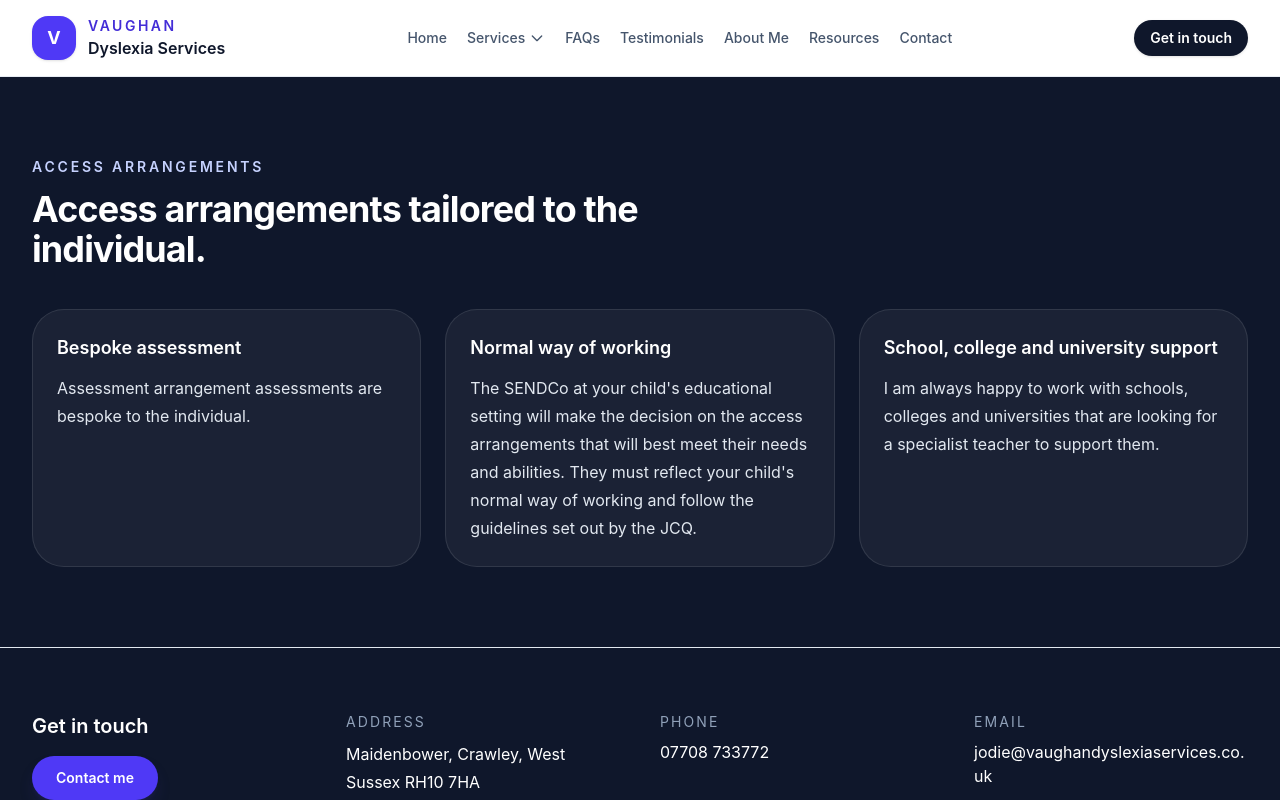
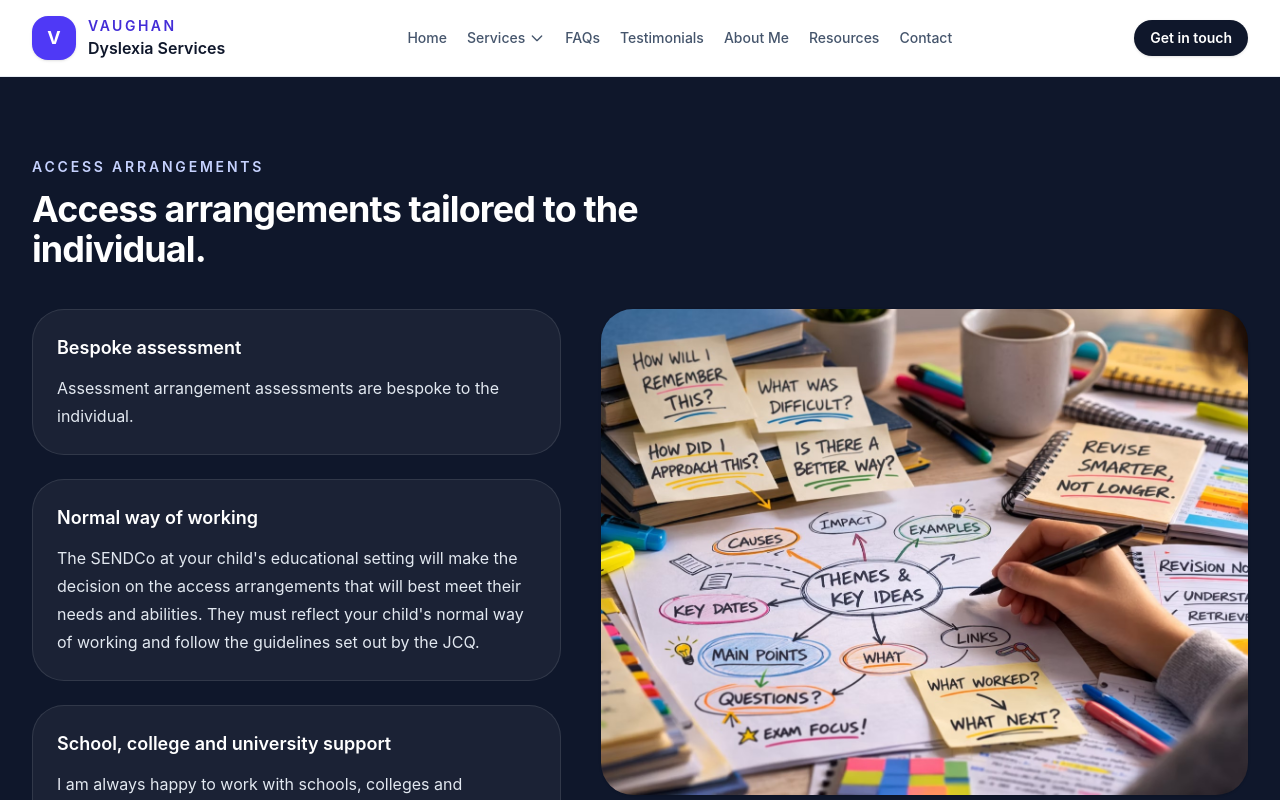
Before and after one commit to IanVaughan/vds, a React (Vite) app: page /access-arrangements in a window 1280 px wide. Shown: the top 800 px of the page. Built offline with nearby package versions, Linux system fonts and the light colour scheme.

Commit message:
Add image to access arrangements page

```diff
--- a/src/pages/AccessArrangements.jsx
+++ b/src/pages/AccessArrangements.jsx
@@ -12,7 +12,8 @@ export default function AccessArrangements() {
           <p className="text-sm font-semibold uppercase tracking-[0.2em] text-indigo-200">Access Arrangements</p>
           <h1 className="mt-3 text-3xl font-bold tracking-tight sm:text-4xl">Access arrangements tailored to the individual.</h1>
         </div>
-        <div className="mt-10 grid gap-6 lg:grid-cols-3">
+        <div className="mt-10 grid items-start gap-10 lg:grid-cols-[0.9fr_1.1fr]">
+          <div className="grid gap-6">
             <div className="rounded-[2rem] border border-white/10 bg-white/5 p-6">
               <h3 className="text-lg font-semibold">Bespoke assessment</h3>
               <p className="mt-3 leading-7 text-slate-200">Assessment arrangement assessments are bespoke to the individual.</p>
@@ -26,6 +27,12 @@ export default function AccessArrangements() {
               <p className="mt-3 leading-7 text-slate-200">I am always happy to work with schools, colleges and universities that are looking for a specialist teacher to support them.</p>
             </div>
           </div>
+          <img
+            src="/access-arrangements-study-planning.jpg"
+            alt="Study planning notes and revision materials"
+            className="w-full rounded-[2rem] object-cover shadow-sm"
+          />
+        </div>
       </div>
     </section>
   );
```
Also changed, not shown: public/access-arrangements-study-planning.jpg (added), 1 other file (tests, documents, lock files or other folders). Lines whose indentation alone changed are shown as unchanged.
